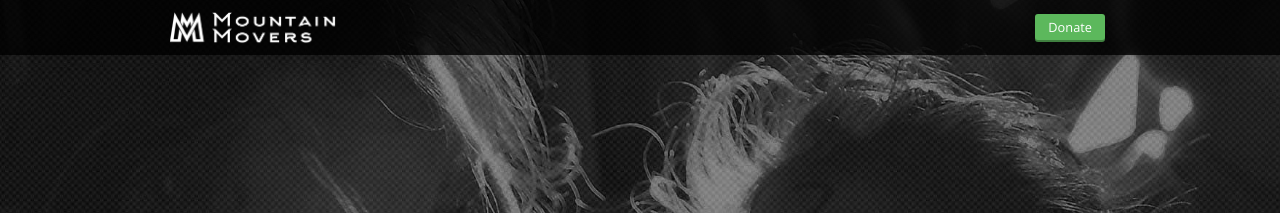
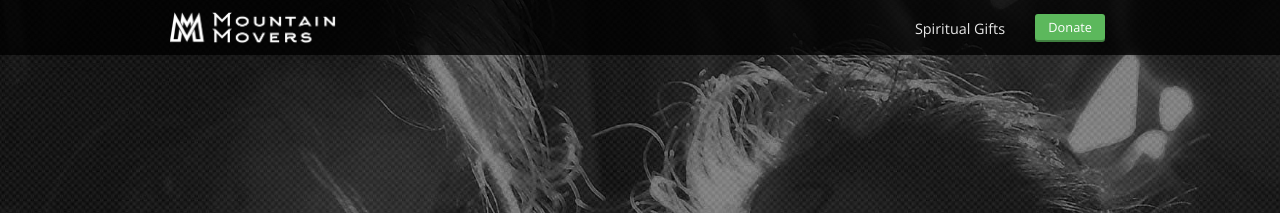
Before and after one commit to mountainmovers/mountainmovers.github.io, a Jekyll site: the page built from index.html, in a window 1280 px wide. Shown: the top 213 px of the page. Built offline with Jekyll 4.4.1, drawn with Linux system fonts in a browser that asks for light colours; nearby versions of some CDN libraries; a script that is not in the unit is left out; comment, search, counter and statistics services are not loaded.

Commit message:
Add Spiritual Gifts link to the top nav
Hidden below the tablet breakpoint where it would overlap the logo;
mobile users reach the inventory via the homepage section.

```diff
--- a/_layouts/default.html
+++ b/_layouts/default.html
@@ -23,6 +23,9 @@
 		<nav>
 			<div class="container">
 				<a href="{{ site.baseurl }}/"><img src="{{ site.baseurl }}/images/logo.png" height="35"/></a>
+				<div class="nav-link">
+					<a href="{{ site.baseurl }}/spiritual-gifts-inventory/">Spiritual Gifts</a>
+				</div>
 				<div class="button">
 					<a href="/#donate">Donate</a>
 				</div>
--- a/_sass/layout.scss
+++ b/_sass/layout.scss
@@ -15,6 +15,30 @@ nav .button {
 	position: absolute;
 	right: 35px;
 	top: 4px;
+}
+
+nav .nav-link {
+	display: none;
+	position: absolute;
+	right: 135px;
+	top: 50%;
+	transform: translateY(-50%);
+	line-height: normal;
+
+	@media #{$tablet} {
+		display: block;
+	}
+
+	a {
+		color: #fff;
+		text-decoration: none;
+		font-size: .9em;
+		opacity: .9;
+
+		&:hover {
+			opacity: 1;
+		}
+	}
 }
 
 .thirds {
```
